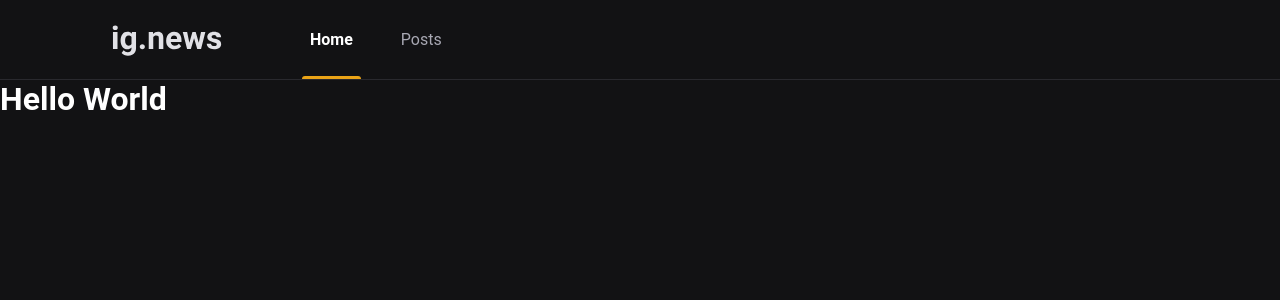
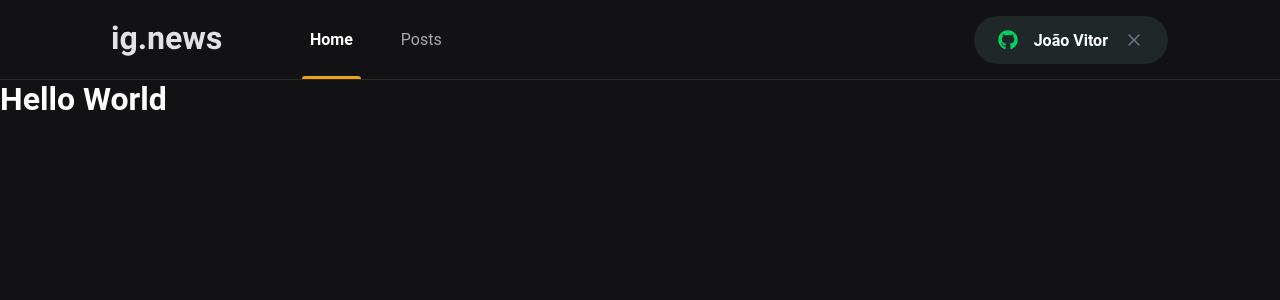
Before and after one commit to joaosoarees/ignews, a Next.js app: page / in a window 1280 px wide. Shown: the top 300 px of the page. Built offline with nearby package versions, Linux system fonts and the light colour scheme.

Commit message:
SignInButton Component + styles

```diff
--- a/package.json
+++ b/package.json
@@ -11,6 +11,7 @@
     "next": "10.2.3",
     "react": "17.0.2",
     "react-dom": "17.0.2",
+    "react-icons": "^4.2.0",
     "sass": "^1.34.0"
   },
   "devDependencies": {
--- a/src/components/Header/index.tsx
+++ b/src/components/Header/index.tsx
@@ -1,3 +1,4 @@
+import { SignInButton } from '../SignInButton';
 import styles from './styles.module.scss';
 
 export function Header() {
@@ -12,6 +13,8 @@
           </a>
           <a href="/">Posts</a>
         </nav>
+
+        <SignInButton />
       </div>
     </header>
   );
--- a/src/components/Header/styles.module.scss
+++ b/src/components/Header/styles.module.scss
@@ -49,4 +49,8 @@
       }
     }
   }
+
+  button {
+    margin-left: auto;
+  }
 }
--- /dev/null
+++ b/src/components/SignInButton/index.tsx
@@ -0,0 +1,20 @@
+import { FaGithub } from 'react-icons/fa';
+import { FiX } from 'react-icons/fi';
+import styles from './styles.module.scss';
+
+export function SignInButton() {
+  const isUserLoggedIn = true;
+
+  return isUserLoggedIn ? (
+    <button className={styles.signInButton} type="button">
+      <FaGithub color="#04d361" />
+      João Vitor
+      <FiX color="#737380" className={styles.closeIcon} />
+    </button>
+  ) : (
+    <button className={styles.signInButton} type="button">
+      <FaGithub color="#EBA417" />
+      Sign in with Github
+    </button>
+  );
+}
--- /dev/null
+++ b/src/components/SignInButton/styles.module.scss
@@ -0,0 +1,30 @@
+.signInButton {
+  height: 3rem;
+  border-radius: 3rem;
+  background: var(--gray-850);
+  border: 0;
+  padding: 0 1.5rem;
+  display: flex;
+  align-items: center;
+  justify-content: center;
+  color: var(--white);
+  font-weight: bold;
+  transition: filter 0.2s;
+
+  svg {
+    width: 20px;
+    height: 20px;
+  }
+
+  svg:first-child {
+    margin-right: 1rem;
+  }
+
+  svg.closeIcon {
+    margin-left: 1rem;
+  }
+
+  &:hover {
+    filter: brightness(0.8);
+  }
+}
--- a/src/styles/global.scss
+++ b/src/styles/global.scss
@@ -10,6 +10,7 @@
   --gray-100: #e1e1e6;
   --gray-300: #a8a8b3;
   --gray-800: #29292e;
+  --gray-850: #1f2729;
   --gray-900: #121214;
 
   --cyan-500: #61dafb;
```
Also changed, not shown: 1 other file (tests, documents, lock files or other folders).
